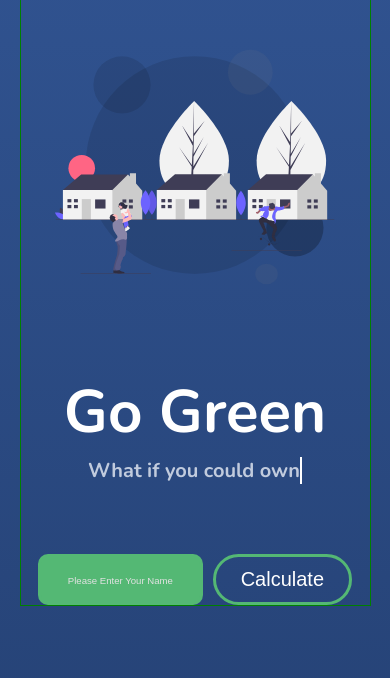
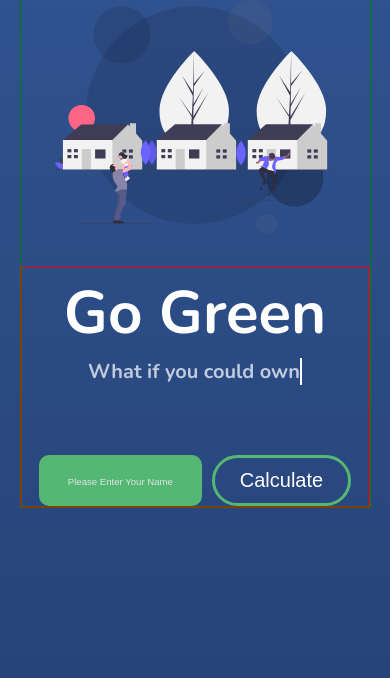
Before and after one commit to papa28x4/musesSolar, a plain HTML site: page index.html in a window 390 px wide. Shown: the part 114-792 px from the top of the page. Drawn offline with nearby package versions, Linux system fonts and the light colour scheme.

Commit message:
media query 2

```diff
--- a/css/style2.css
+++ b/css/style2.css
@@ -436,6 +436,7 @@ a {
       display: grid;
       width: 90%;
       grid-template-columns: 1fr;
+      grid-template-rows: 300px;
       margin-top: 0;
       margin-bottom: 8rem;
       align-items: center;
@@ -449,7 +450,7 @@ a {
     #landing-body header .header-content .display-message{
       order: 5;
       text-align: center;
-      /* border: 1px solid red; */
+      border: 1px solid red;
      }
      #landing-body header .header-content .display-message .header-buttons {
       display: flex;
```
